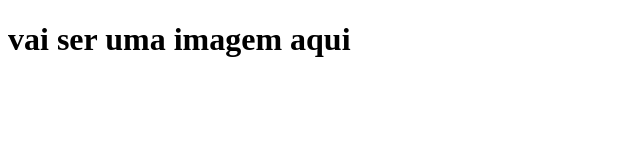
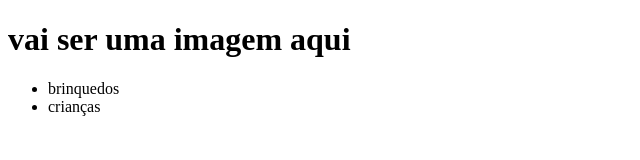
Before and after one commit to camilafioreze/pagina-web-camila, a plain HTML site: page index.html in a window 1280 px wide. Shown: the whole page, without its empty margins (0-640 px from the left). Drawn offline with Linux system fonts and the light colour scheme.

Commit message:
Add files via upload

```diff
--- a/index.html
+++ b/index.html
@@ -9,5 +9,9 @@
 </head>
 <body>
 <h1>vai ser uma imagem aqui</h1>
+<ul>
+    <li>brinquedos</li>
+    <li>crianças</li>
+</ul>
 </body>
 </html>
```
